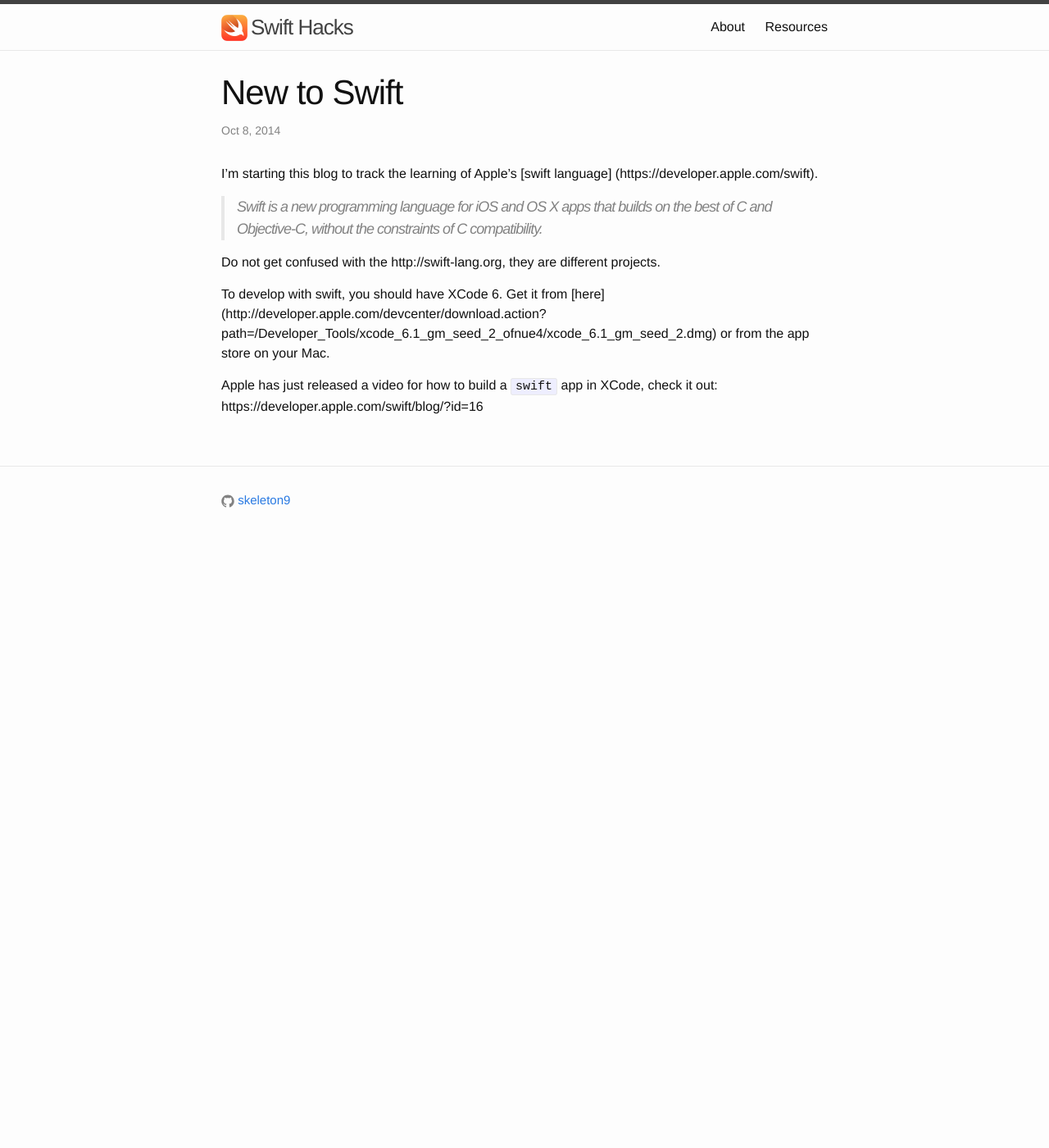
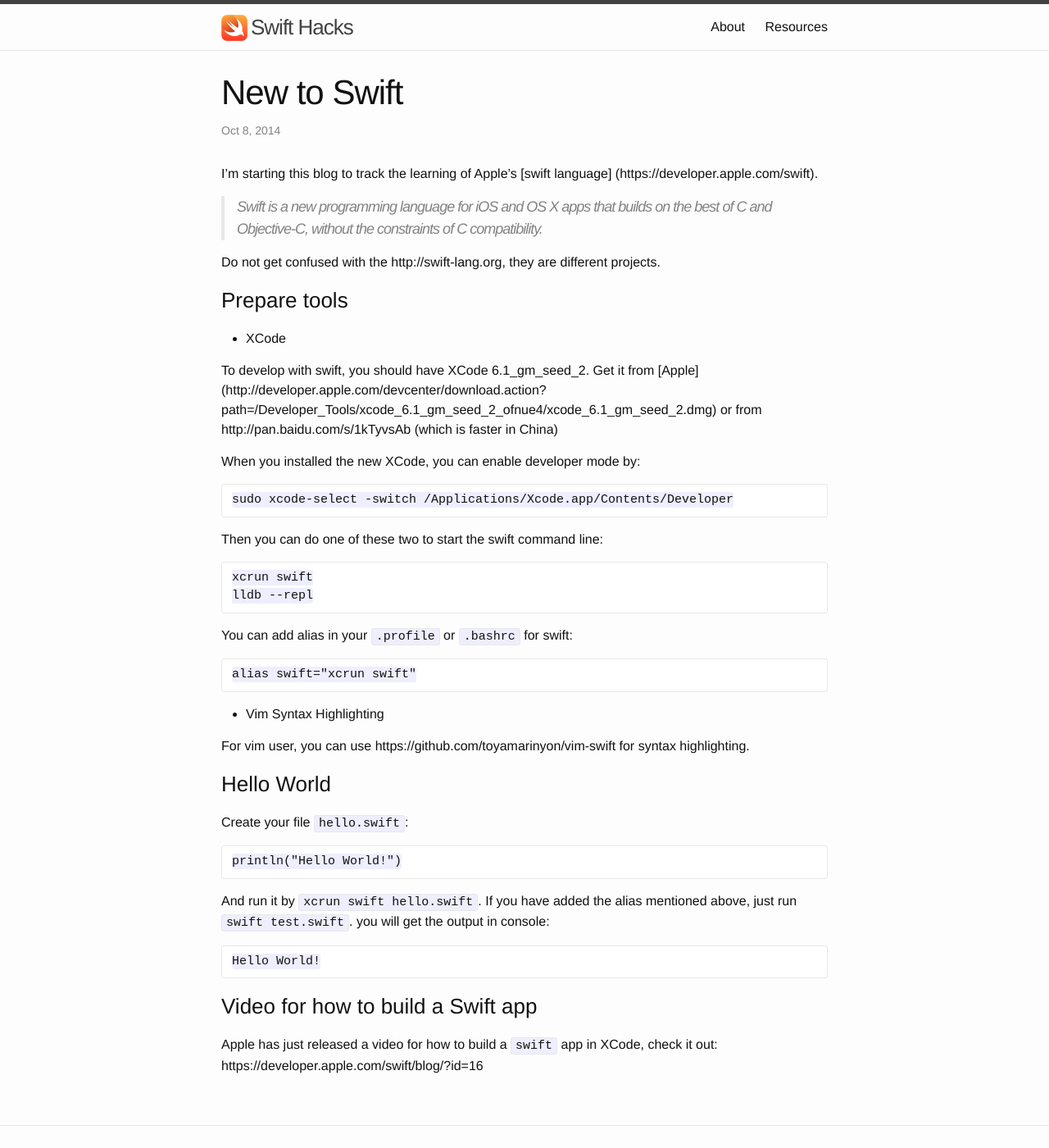
Before and after one commit to skeleton9/swifthacks, a Jekyll site: the page built from _posts/2014-10-08-new-to-swift.markdown, in a window 1280 px wide and 1400 px high. Shown: the whole window at 82% size. Built offline with Jekyll 4.4.1, drawn with Linux system fonts in a browser that asks for light colours; Markdown is read by kramdown in place of the engine named in the settings.

Commit message:
complete the hello world

````diff
--- a/_posts/2014-10-08-new-to-swift.markdown
+++ b/_posts/2014-10-08-new-to-swift.markdown
@@ -11,9 +11,54 @@ I'm starting this blog to track the learning of Apple's [swift language]
 
 Do not get confused with the http://swift-lang.org, they are different projects.
 
-To develop with swift, you should have XCode 6. Get it from [here]
+### Prepare tools
+
+- XCode
+
+To develop with swift, you should have XCode 6.1_gm_seed_2. Get it from [Apple]
 (http://developer.apple.com/devcenter/download.action?path=/Developer_Tools/xcode_6.1_gm_seed_2_ofnue4/xcode_6.1_gm_seed_2.dmg)
-or from the app store on your Mac.
+or from http://pan.baidu.com/s/1kTyvsAb (which is faster in China)
+
+When you installed the new XCode, you can enable developer mode by:
+
+```
+sudo xcode-select -switch /Applications/Xcode.app/Contents/Developer
+```
+
+Then you can do one of these two to start the swift command line:
+
+```
+xcrun swift
+lldb --repl
+```
+You can add alias in your `.profile` or `.bashrc` for swift:
+
+```
+alias swift="xcrun swift"
+```
+
+- Vim Syntax Highlighting
+
+For vim user, you can use https://github.com/toyamarinyon/vim-swift for syntax
+highlighting.
+
+### Hello World
+
+Create your file `hello.swift`:
+
+```
+println("Hello World!")
+```
+
+And run it by `xcrun swift hello.swift`. If you have added the alias mentioned
+above, just run `swift test.swift`. you will get the output in console:
+
+```
+Hello World!
+```
+
+
+### Video for how to build a Swift app
 
 Apple has just released a video for how to build a `swift` app in XCode, check
 it out: https://developer.apple.com/swift/blog/?id=16
````
